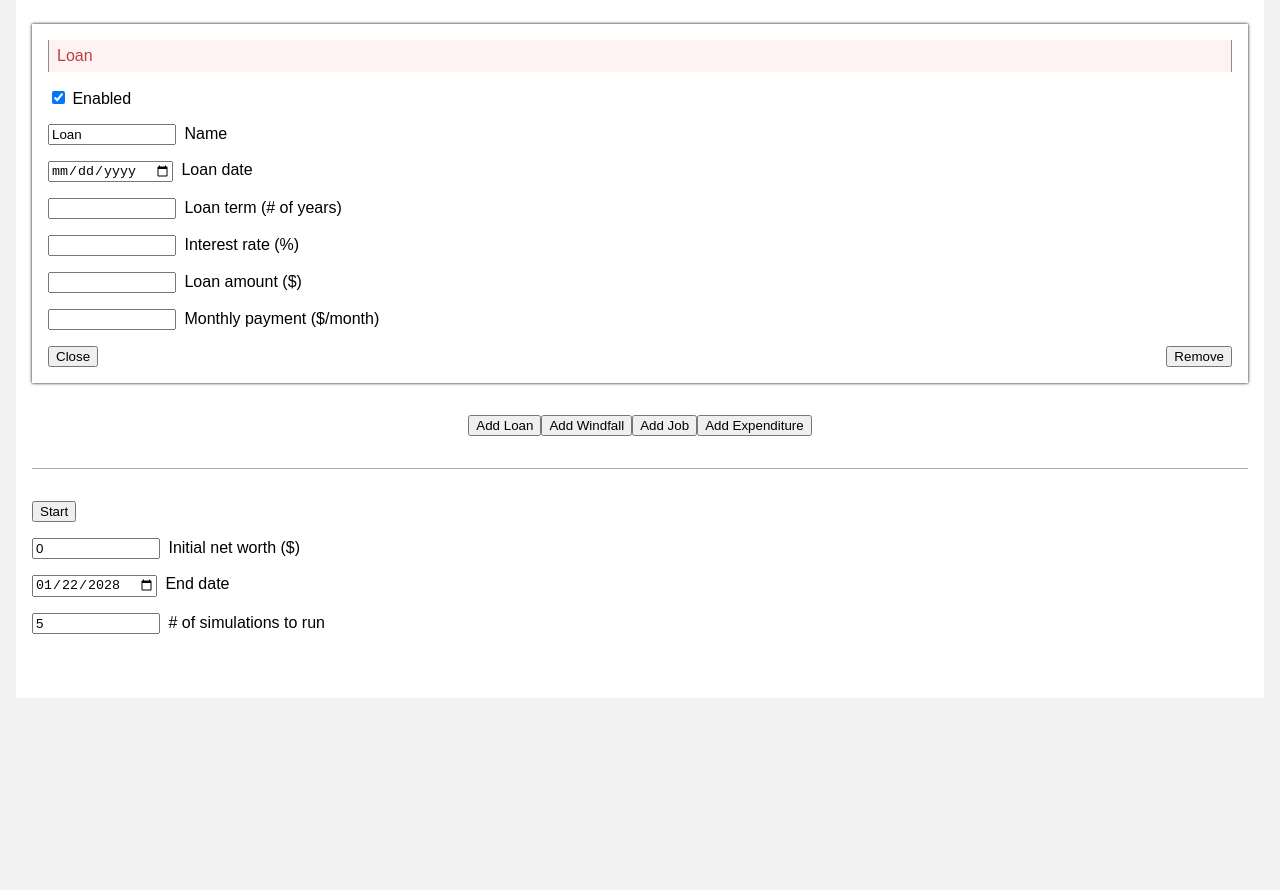
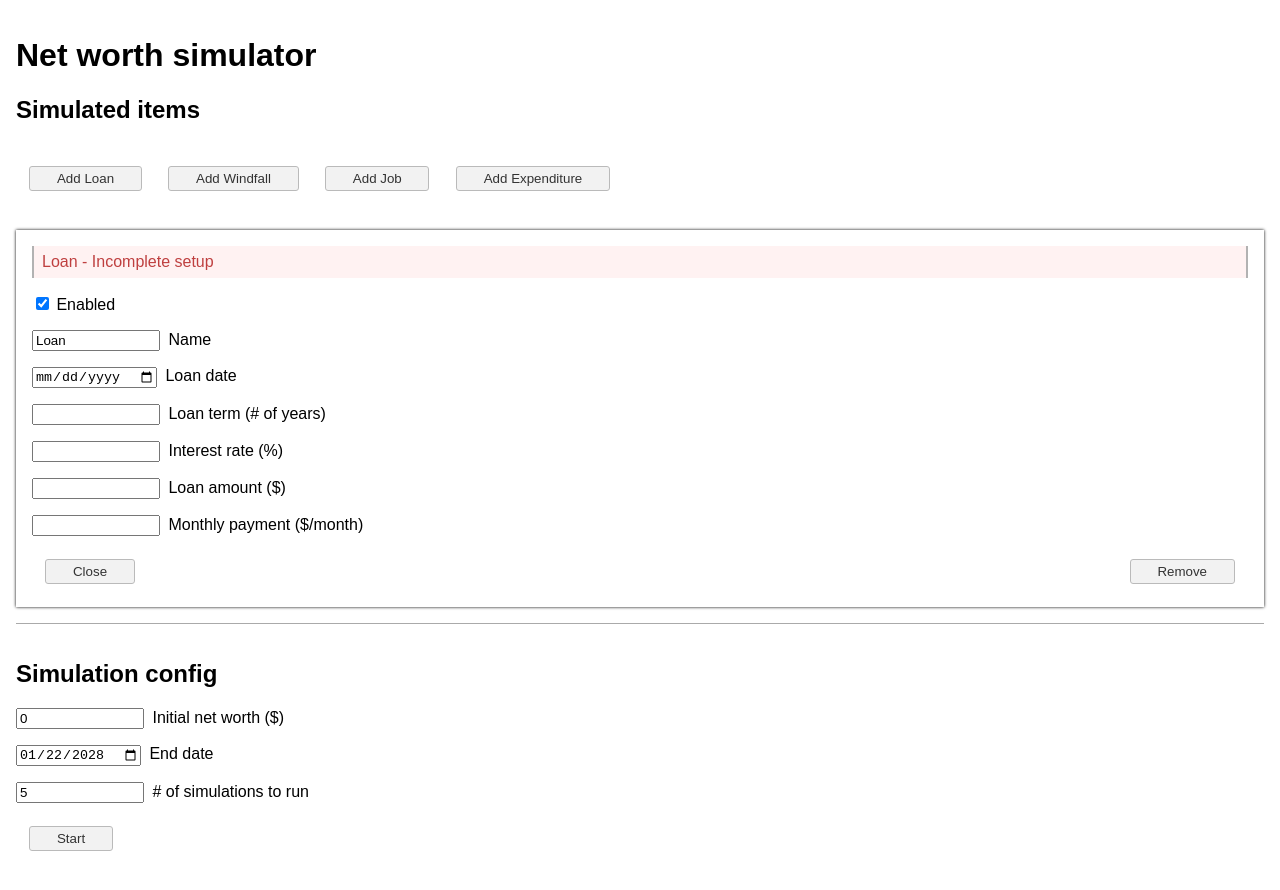
Before and after one commit to pbuzbee/money-simulator, a plain HTML site: page index.html in a window 1280 px wide. Both pictures are taken after a click on the button "Add Loan". Before the commit the page ends 800 px from the top, so only its background shows below. Drawn offline with nearby package versions, Linux system fonts and the light colour scheme.

Commit message:
Minor additional styling improvements

```diff
--- a/script.js
+++ b/script.js
@@ -72,8 +72,8 @@ class Loan extends SimulationItem {
     var startDate = new Date(this.props.simulation.values[0]);
     var endDate = new Date(startDate.getTime());
     endDate.setFullYear(endDate.getFullYear() + parseInt(this.props.simulation.values[1]));
-    if (isNaN(startDate.getTime()) || isNaN(endDate.getTime()) || endDate <= startDate || startDate < this.props.simConfig.startDate || endDate > this.props.simConfig.endDate) {
-      return <span className="simulation-timeline">{this.props.simulation.name}</span>;
+    if (!this.props.simulation.valid) {
+      return <span className="simulation-timeline">{this.props.simulation.name + ' - Incomplete setup'}</span>;
     }
     var totalSeconds = this.props.simConfig.endDate.valueOf() - this.props.simConfig.startDate.valueOf();
     var startDatePercent = 100*(startDate.valueOf() - this.props.simConfig.startDate.valueOf()) / totalSeconds;
@@ -107,8 +107,8 @@ class Expenditure extends SimulationItem {
   renderTimeline() {
     var startDate = new Date(this.props.simulation.values[0]);
     var endDate = new Date(this.props.simulation.values[1]);
-    if (isNaN(startDate.getTime()) || isNaN(endDate.getTime()) || endDate <= startDate || startDate < this.props.simConfig.startDate || endDate > this.props.simConfig.endDate) {
-      return <span className="simulation-timeline">{this.props.simulation.name}</span>;
+    if (!this.props.simulation.valid) {
+      return <span className="simulation-timeline">{this.props.simulation.name + ' - Incomplete setup'}</span>;
     }
     var totalSeconds = this.props.simConfig.endDate.valueOf() - this.props.simConfig.startDate.valueOf();
     var startDatePercent = 100*(startDate.valueOf() - this.props.simConfig.startDate.valueOf()) / totalSeconds;
@@ -139,8 +139,8 @@ class Expenditure extends SimulationItem {
 class Windfall extends SimulationItem {
   renderTimeline() {
     var date = new Date(this.props.simulation.values[0]);
-    if (isNaN(date.getTime()) || date < this.props.simConfig.startDate || date > this.props.simConfig.endDate) {
-      return <span className="simulation-timeline">{this.props.simulation.name}</span>;
+    if (!this.props.simulation.valid) {
+      return <span className="simulation-timeline">{this.props.simulation.name + ' - Incomplete setup'}</span>;
     }
     var totalSeconds = this.props.simConfig.endDate.valueOf() - this.props.simConfig.startDate.valueOf();
     var startDatePercent = 100*(date.valueOf() - this.props.simConfig.startDate.valueOf()) / totalSeconds;
@@ -170,8 +170,8 @@ class Job extends SimulationItem {
   renderTimeline() {
     var startDate = new Date(this.props.simulation.values[0]);
     var endDate = new Date(this.props.simulation.values[1]);
-    if (isNaN(startDate.getTime()) || isNaN(endDate.getTime()) || endDate <= startDate || startDate < this.props.simConfig.startDate || endDate > this.props.simConfig.endDate) {
-      return <span className="simulation-timeline">{this.props.simulation.name}</span>;
+    if (!this.props.simulation.valid) {
+      return <span className="simulation-timeline">{this.props.simulation.name + ' - Incomplete setup'}</span>;
     }
     var totalSeconds = this.props.simConfig.endDate.valueOf() - this.props.simConfig.startDate.valueOf();
     var startDatePercent = 100*(startDate.valueOf() - this.props.simConfig.startDate.valueOf()) / totalSeconds;
@@ -203,10 +203,11 @@ class SimulationManager extends React.Component {
   render() {
     return (
       <div class="simulation-manager">
-        <p><button onClick={this.props.onStart}>{this.props.status.active ? 'Cancel' : 'Start'}</button> {this.props.status.percent > 0 && this.props.status.active ? this.props.status.percent.toString() + '%' : null}</p>
+        <h2>Simulation config</h2>
         <p><label><input type="number" name="initialBalance" onChange={this.props.onChange} value={this.props.config.initialBalance} /> Initial net worth ($)</label></p>
         <p><label><input type="date" name="endDate" onChange={this.props.onChange} value={this.props.config.endDate.toISOString().substring(0,10)} /> End date</label></p>
         <p><label><input type="number" name="numSims" onChange={this.props.onChange} value={this.props.config.numSims} min="1" /> # of simulations to run</label></p>
+        <p><button onClick={this.props.onStart}>{this.props.status.active ? 'Cancel' : 'Start'}</button> {this.props.status.percent > 0 && this.props.status.active ? this.props.status.percent.toString() + '%' : null}</p>
       </div>
     );
   }
@@ -304,8 +305,11 @@ class SimulationResults extends React.Component {
 
   render() {
     return (
-      <div id='chart-container' style={{height: '400px'}}>
-        <canvas id="chart-canvas"></canvas>
+      <div>
+        <h2>Results</h2>
+        <div id='chart-container' style={{height: '400px'}}>
+          <canvas id="chart-canvas"></canvas>
+        </div>
       </div>
     );
 
@@ -462,14 +466,18 @@ class SimulationContainer extends React.Component {
 
     return (
       <div>
-        <div className="simulation-item-container">{simulationItemRows}</div>
+        <h1>Net worth simulator</h1>
 
+        <h2>Simulated items</h2>
         <p className="simulation-add-item">
           <button onClick={() => this.addNewItem('loan')}>Add Loan</button>
           <button onClick={() => this.addNewItem('windfall')}>Add Windfall</button>
           <button onClick={() => this.addNewItem('job')}>Add Job</button>
           <button onClick={() => this.addNewItem('expenditure')}>Add Expenditure</button>
         </p>
+        <div className="simulation-item-container">{simulationItemRows}</div>
+
+
 
         <SimulationManager onStart={() => this.startOrStopSimulations()} onChange={this.handleConfigChange.bind(this)} config={this.state.simulationConfig} status={this.state.simulationStatus}  />
 
--- a/style.css
+++ b/style.css
@@ -4,15 +4,15 @@ body {
   margin: 0;
   background: #f2f2f2;
   height: 100%;
+  font-family: Arial, sans-serif;
 }
 
 #simulations {
-  width: 95%;
+  max-width: 1500px;
   background: #fff;
   min-height: 100%;
   margin: 0 auto;
   padding: 1em;
-  font-family: Arial;
 }
 
 /* Individual items */
@@ -31,8 +31,8 @@ body {
 
 .simulation-timeline-container {
   background: #eee;
-  border-left: 1px #666 solid;
-  border-right: 1px #666 solid;
+  border-left: 2px #999 solid;
+  border-right: 2px #999 solid;
   opacity: 0.75;
   line-height: 2em;
   transition: opacity 0.5s;
@@ -92,7 +92,6 @@ input:not([type=checkbox]) {
 
 .simulation-add-item {
   padding: 1em 0;
-  text-align: center;
 }
 
 /* Simulation manager */
@@ -102,3 +101,20 @@ input:not([type=checkbox]) {
   padding: 1em 0;
   border-top: 1px #aaa solid;
 }
+
+/* Form inputs */
+
+button {
+  border-radius: 3px;
+  margin: 0.5em 1em;
+  padding: 0.3em 2em;
+  opacity: 0.8;
+  transition: opacity 0.5s;
+  border: 1px #aaa solid;
+}
+
+button:hover {
+  cursor: pointer;
+  opacity: 1;
+
+}
```
